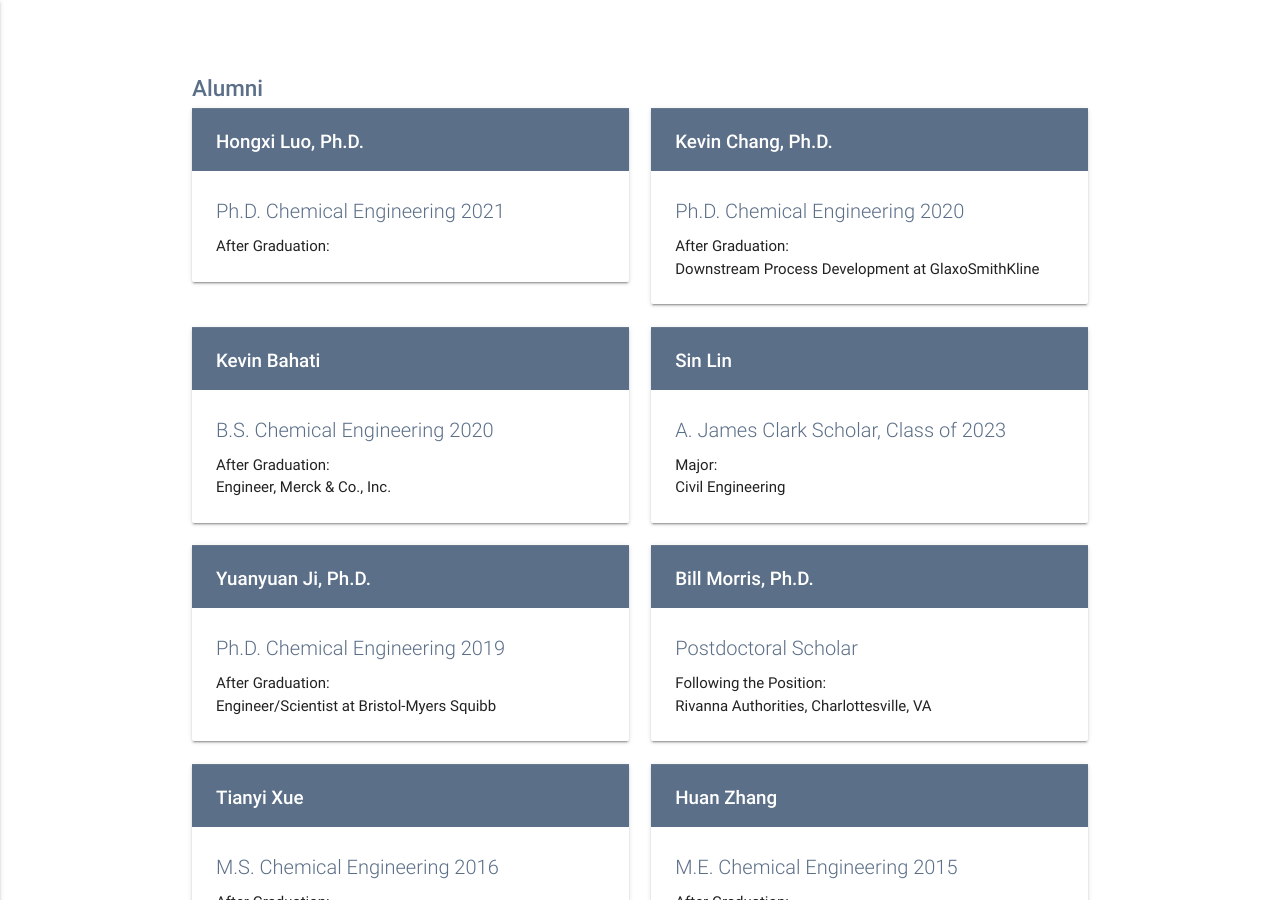
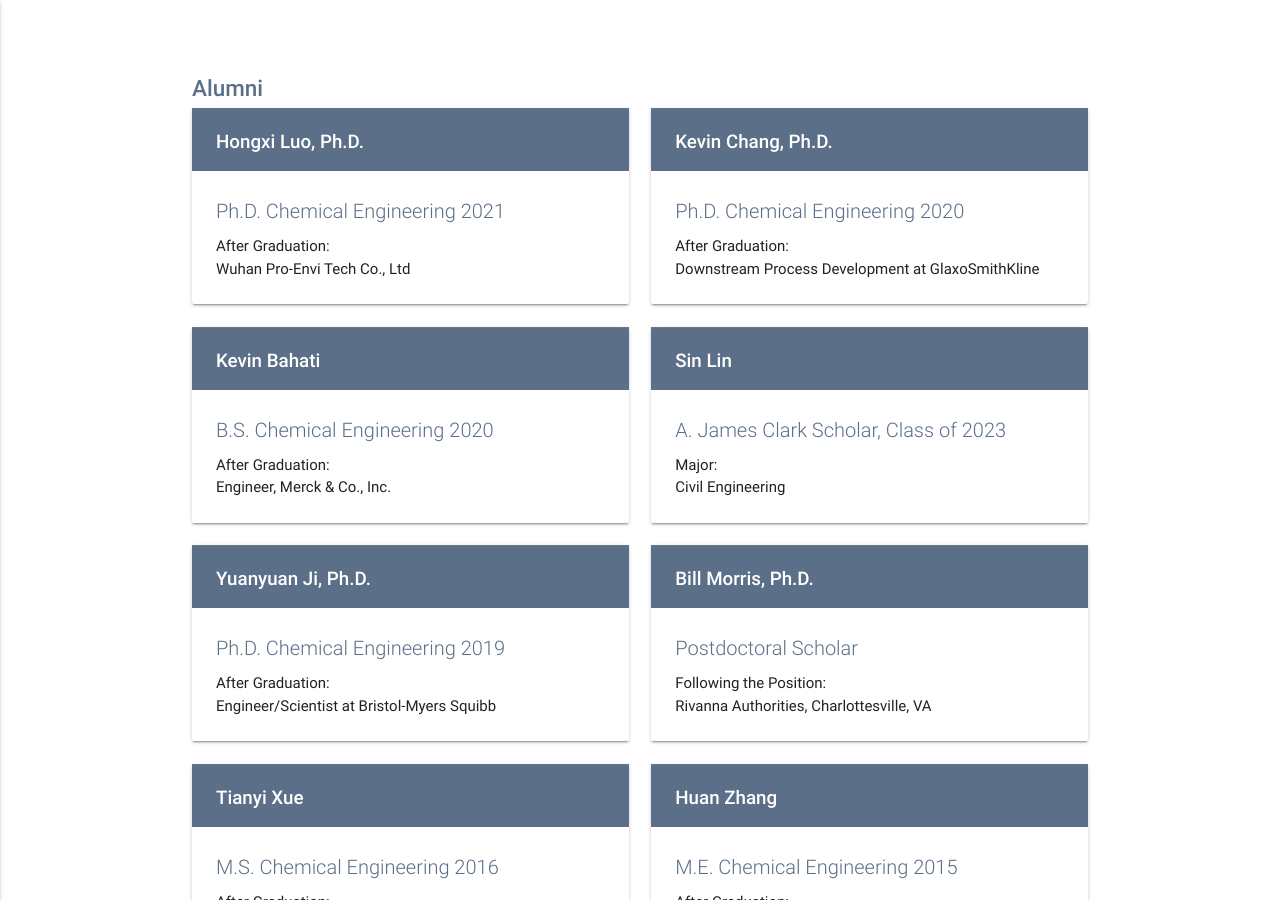
Before and after one commit to geisegroup/geisegroup.github.io, a Jekyll site: the page built from people.md, in a window 1280 px wide and 900 px high, scrolled down 1869 px. Built offline with Jekyll 4.4.1, drawn with Linux system fonts in a browser that asks for light colours; nearby versions of some CDN libraries.

Commit message:
Update hongxiLuo.html

```diff
--- a/_alumniMembers/hongxiLuo.html
+++ b/_alumniMembers/hongxiLuo.html
@@ -2,6 +2,6 @@
 name: Hongxi Luo, Ph.D.
 title: Ph.D. Chemical Engineering 2021
 afterPrefix: After Graduation
-afterText:
+afterText: Wuhan Pro-Envi Tech Co., Ltd
 orderBy: 96
 ---
```
